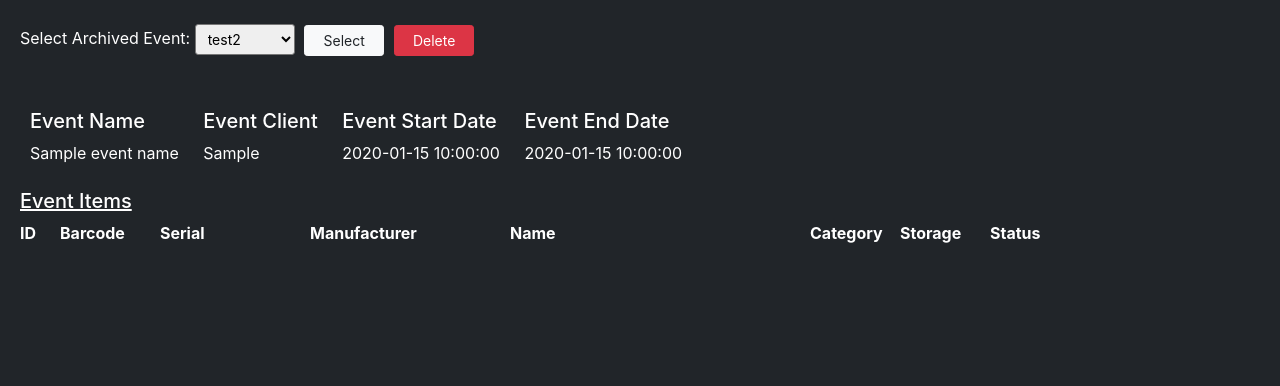
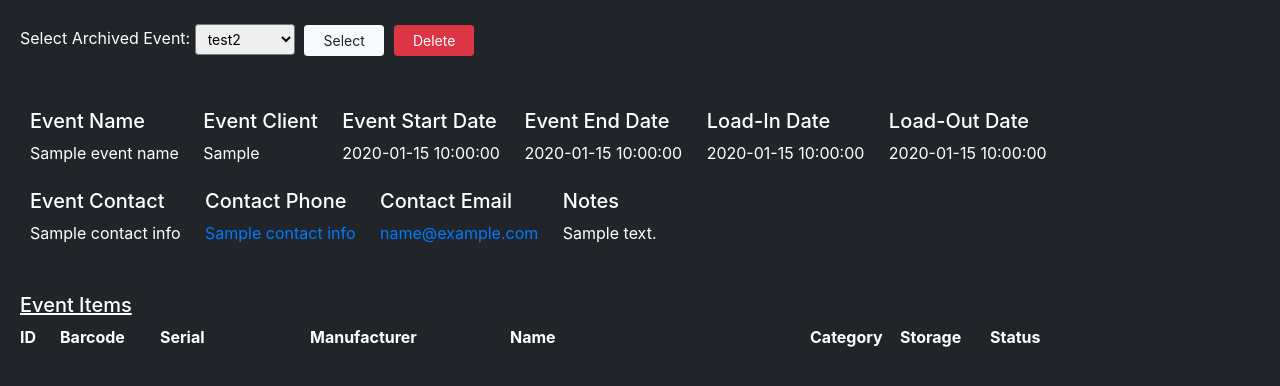
Before and after one commit to ramiv212/flaskinventory, a Flask app: template inventory/templates/event-archive.html in a window 1280 px wide. Shown: the top 386 px of the page. Run offline with Flask 2, Linux system fonts and the light colour scheme; data comes from the database, SQL or seed files in the repository; both versions use the stored data as it was after the commit; the template is opened without the code that fills it: values that come from a table or form of the project are taken from there, most other values are stand-ins (such as "Sample title", 1, 10 or a date in 2020).

Commit message:
added load in load out and contact to archive page

```diff
--- a/inventory/templates/event-archive.html
+++ b/inventory/templates/event-archive.html
@@ -101,7 +101,43 @@ Event Archive
 	{{ event_date_end }}
 </div>
 
+<div class="heading">
+	<h5>Load-In Date</h4>
+	{{ load_in_date }}
+</div>
+
+<div class="heading">
+	<h5>Load-Out Date</h4>
+	{{ load_out_date }}
+</div>
+
 <br><br>
+
+<div class="heading">
+	<h5>Event Contact</u></h4>
+	{{ contact_info["contact_name"] }}
+</div>
+
+<div class="heading">
+	<h5>Contact Phone</u></h4>
+	<a href="tel:{{ contact_info["contact_phone"] }}">
+		{{ contact_info["contact_name"] }}
+	</a>
+</div>
+
+<div class="heading">
+	<h5>Contact Email</u></h4>
+	<a href="tel:{{ contact_info["contact_email"] }}">
+		{{ contact_info["contact_email"] }}
+	</a>
+</div>
+
+<div class="heading">
+	<h5>Notes</h4>
+	{{ event_notes }}
+</div>
+
+<br><br><br>
 
 	<h5><u>Event Items</u></h4>
 
```
Also changed, not shown: inventory/events_page.py (+20 -3 lines), inventory/uploads/inventory.db.
